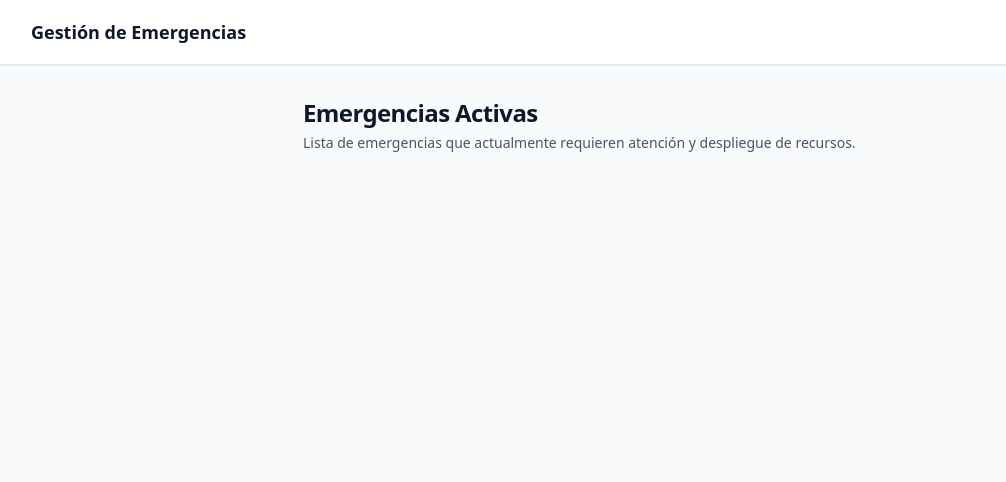
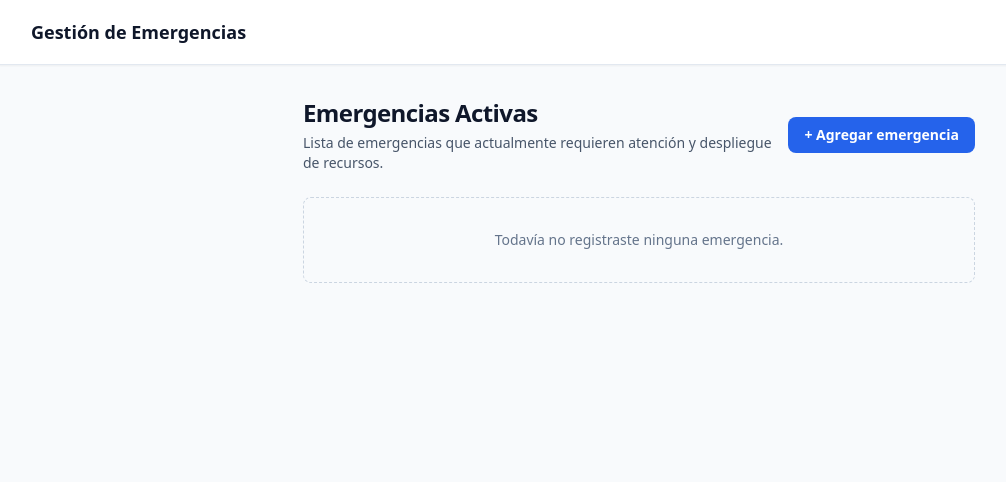
Before and after one commit to luichinni/dssd-flask-app, a Flask app: template templates/emergencies/index.html in a window 1280 px wide. Shown: the top 482 px of the page, without its empty margins (1-1007 px from the left). Run offline with Flask 3, Linux system fonts and the light colour scheme; the template is opened without the code that fills it, so the values that code supplies are empty; some libraries are stand-ins or nearby versions.

Commit message:
Feat: Listado de emergencias para operador municipal actual

```diff
--- a/src/core/services/__init__.py
+++ b/src/core/services/__init__.py
@@ -2,5 +2,6 @@ from . import users
 from . import inventario
 from . import notificaciones
 from . import actividades
+from . import emergencias
 
-__all__ = ["users", "inventario", "notificaciones", "actividades"]
+__all__ = ["users", "inventario", "notificaciones", "actividades", "emergencias"]
--- /dev/null
+++ b/src/core/services/emergencias.py
@@ -0,0 +1,6 @@
+from src.core.database import db
+from src.core.models.emergencia import Emergencia
+
+def listar_emergencias(reportante_id: int):
+    """Devuelve todas las emergencias registradas por reportante, si no tiene emergencias devuelve una lista vacía."""
+    return Emergencia.query.filter_by(reportante_id=reportante_id).order_by(Emergencia.created_at.desc()).all()
--- a/templates/emergencies/index.html
+++ b/templates/emergencies/index.html
@@ -11,7 +11,64 @@
             <h1 class="text-2xl font-bold text-slate-900 tracking-tight">Emergencias Activas</h1>
             <p class="text-sm text-slate-600 mt-1">Lista de emergencias que actualmente requieren atención y despliegue de recursos.</p>
         </div>
+        <!-- será emergencias.nueva -->
+        <a href="{{ url_for('emergencias.index') }}"
+            class="inline-flex items-center justify-center gap-2 whitespace-nowrap bg-blue-600 text-white text-sm font-semibold px-4 py-2 rounded-lg hover:bg-blue-700 transition-colors">
+            + Agregar emergencia
+        </a>
     </div>
+
+    {% if emergencias %}
+        <div class="space-y-4">
+            {% for emergencia in emergencias %}
+                <div class="border border-slate-200 rounded-lg p-4 shadow-sm bg-white">
+                    <div class="flex items-start justify-between">
+                        <div>
+                            <span class="inline-block text-xs font-semibold px-2 py-1 rounded-full bg-slate-100 text-slate-700">
+                                {{ emergencia.tipo_desastre.value }}
+                            </span>
+                            <h2 class="text-lg font-semibold text-slate-900 mt-2">
+                                {{ emergencia.zona_afectada }}
+                            </h2>
+                        </div>
+                        {% set gravedad = NivelGravedadEnum(emergencia.nivel_gravedad) %}
+                        <span class="text-xs font-semibold px-2 py-1 rounded-full
+                            {% if emergencia.nivel_gravedad == 4 %} bg-red-100 text-red-700
+                            {% elif emergencia.nivel_gravedad == 3 %} bg-orange-100 text-orange-700
+                            {% elif emergencia.nivel_gravedad == 2 %} bg-yellow-100 text-yellow-700
+                            {% else %} bg-green-100 text-green-700
+                            {% endif %}">
+                            Gravedad: {{ gravedad.name.capitalize() }}
+                        </span>
+                    </div>
+
+                    <p class="text-sm text-slate-600 mt-3">
+                        {{ emergencia.descripcion }}
+                    </p>
+
+                    <p class="text-xs text-slate-400 mt-3">
+                        Reportada el {{ emergencia.created_at.strftime('%d/%m/%Y %H:%M') }}
+                    </p>
+                    <p class="text-xs text-slate-400">
+                        Última actualización el {{ emergencia.updated_at.strftime('%d/%m/%Y %H:%M') }}
+                    </p>
+                    <!-- será emergencias.detalle, emergencia_id = emergencia.id -->
+                    <div class="flex justify-center mt-4">
+                        <a href="{{ url_for('emergencias.index') }}"
+                            class="inline-flex items-center justify-center whitespace-nowrap text-sm font-semibold text-blue-600 border border-blue-600 w-24 h-10 rounded-lg hover:bg-blue-50 transition-colors">
+                            Ver detalle
+                        </a>
+                    </div>
+                </div>
+            {% endfor %}
+        </div>
+    {% else %}
+        <div class="border border-dashed border-slate-300 rounded-lg p-8 text-center">
+            <p class="text-sm text-slate-500">
+                Todavía no registraste ninguna emergencia.
+            </p>
+        </div>
+    {% endif %}
 
 </div>
 
```
Also changed, not shown: src/core/seeds.py (+5 -5 lines), src/web/controllers/emergencies.py (+10 -7 lines).
